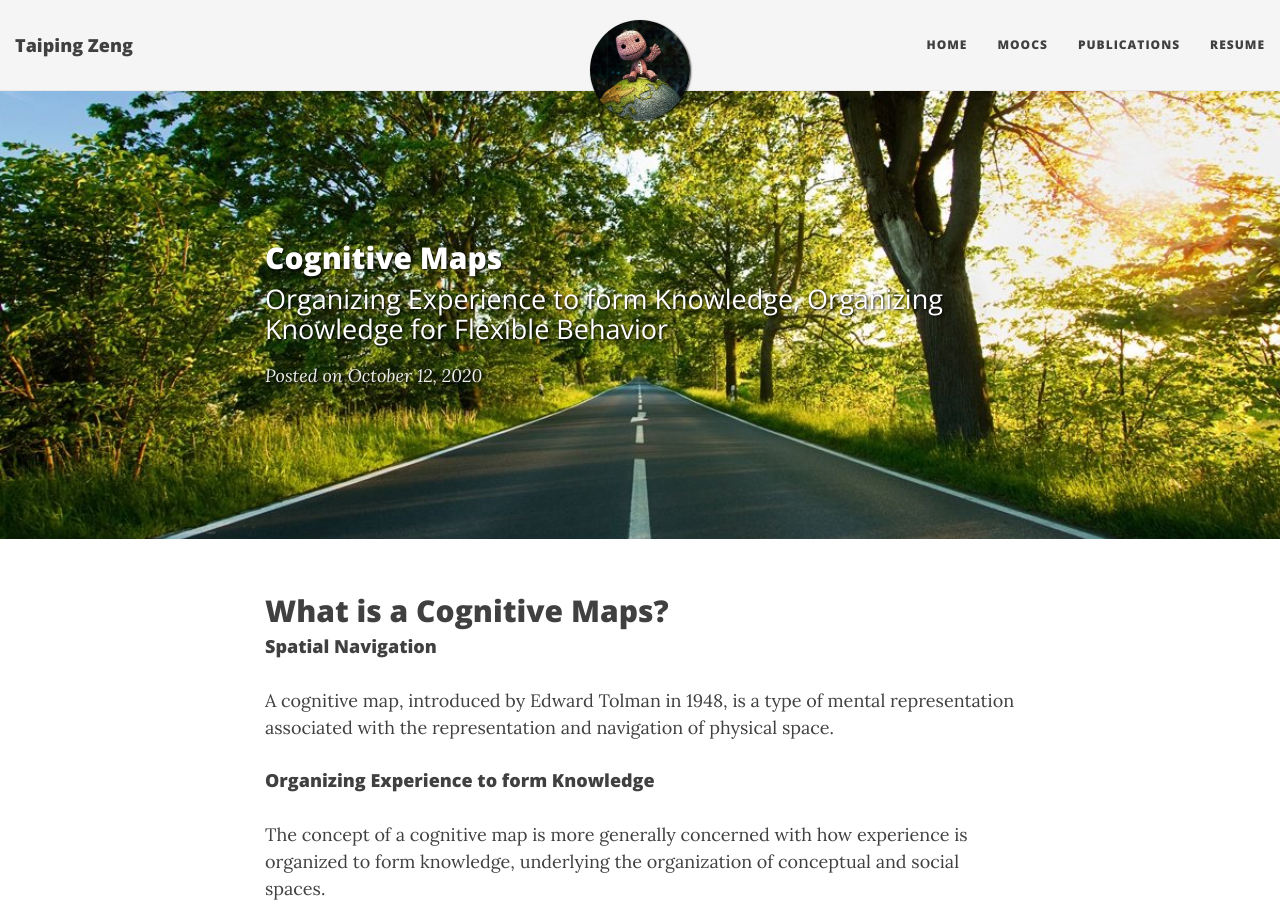
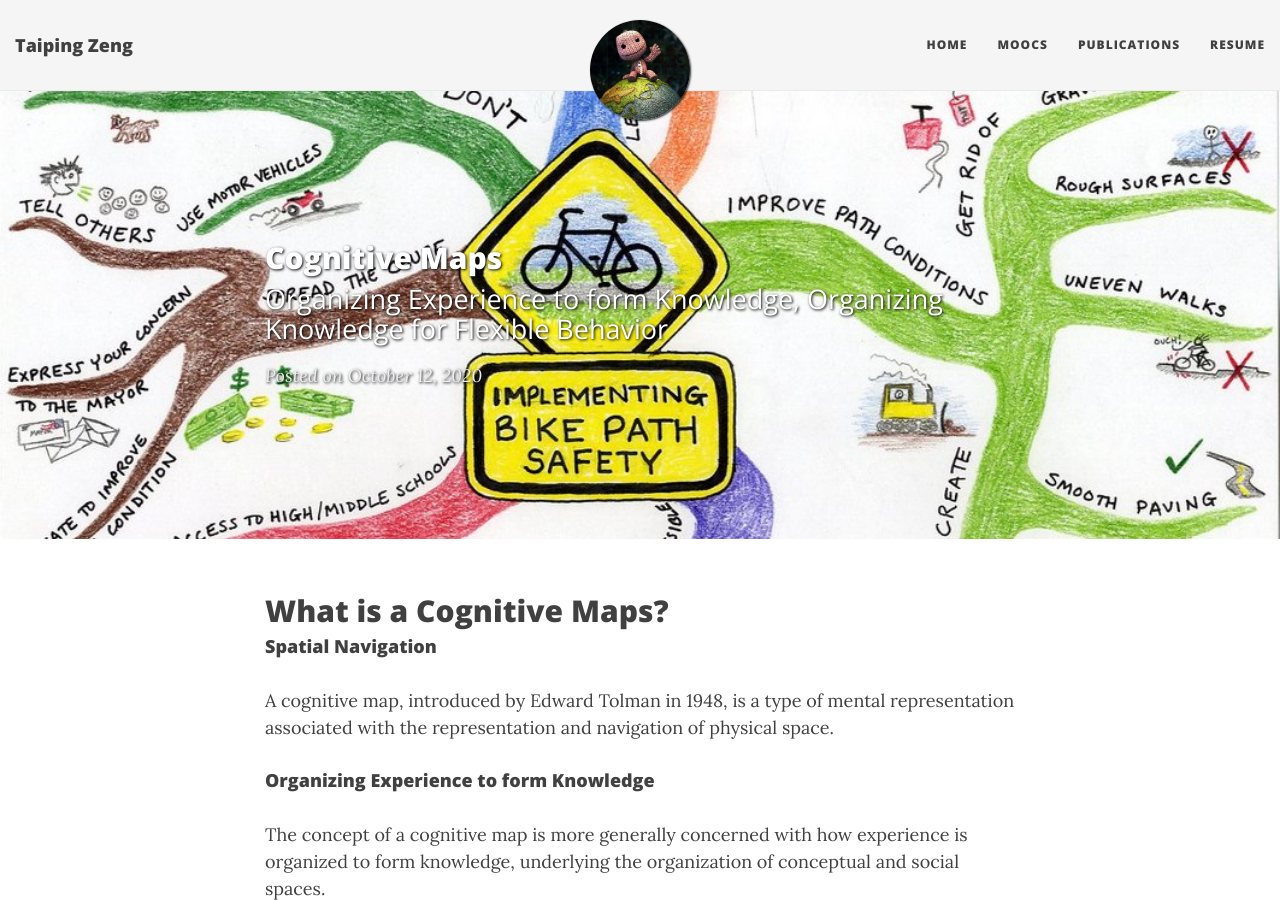
Before and after one commit to zengtaiping/zengtaiping.github.io, a Jekyll site: the page built from _posts/2020-10-12-Cognitivemaps.md, in a window 1280 px wide and 900 px high. Built offline with Jekyll 4.4.1, drawn with Linux system fonts in a browser that asks for light colours; nearby versions of some CDN libraries.

Commit message:
Update 2020-10-12-Cognitivemaps.md

```diff
--- a/_posts/2020-10-12-Cognitivemaps.md
+++ b/_posts/2020-10-12-Cognitivemaps.md
@@ -2,7 +2,7 @@
 layout: post
 title: Cognitive Maps
 subtitle: Organizing Experience to form Knowledge, Organizing Knowledge for Flexible Behavior
-bigimg: /img/path.jpg
+bigimg: /img/cognitivemapbike.jpeg
 tags: [robotics, neuroscience]
 image: /img/hello_world.jpeg
 ---
```
